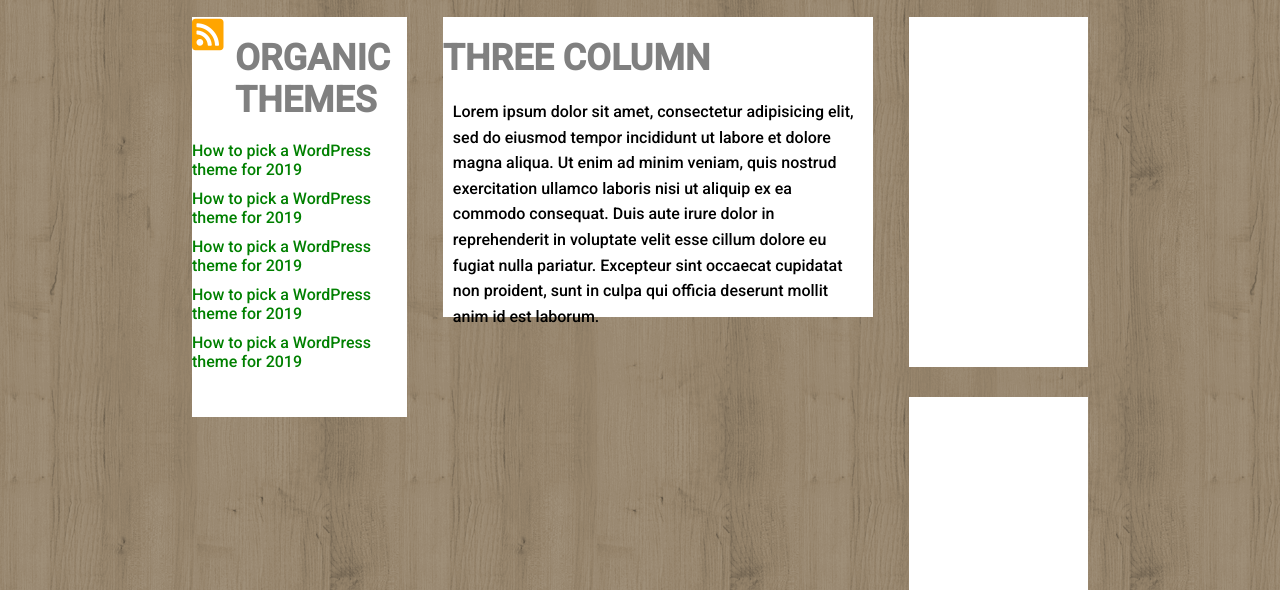
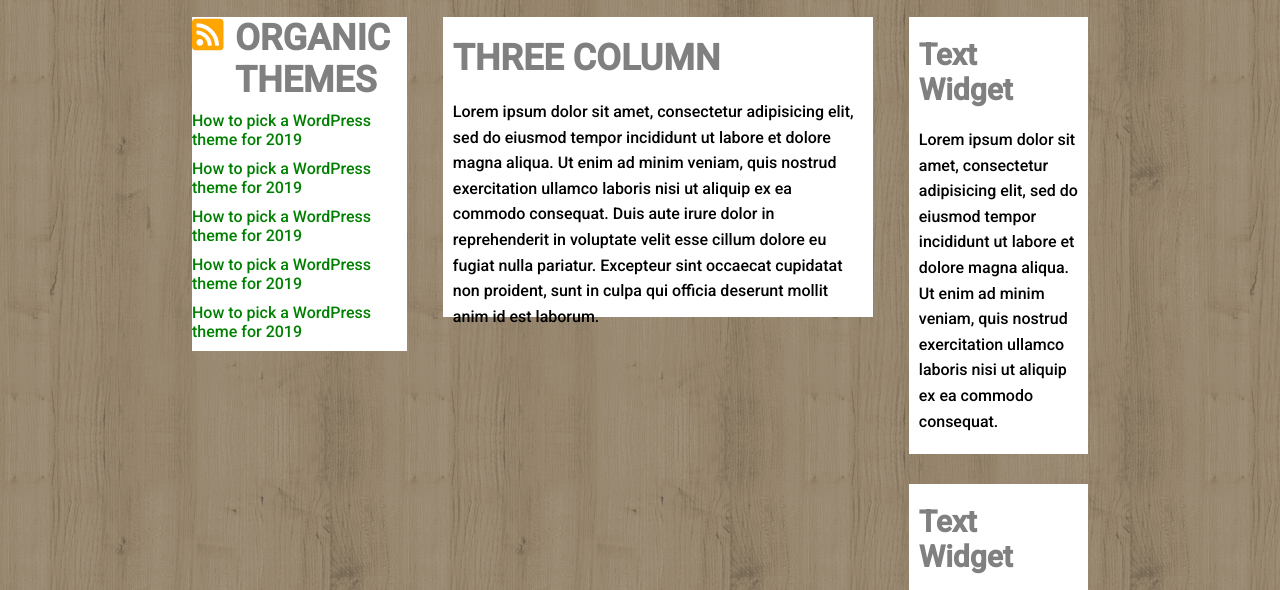
Before and after one commit to Simonecardinale/htmlcss-wp, a plain HTML site: page index.html in a window 1280 px wide. Shown: the part 362-952 px from the top of the page. Drawn offline with Linux system fonts and the light colour scheme.

Commit message:
main complete

```diff
--- a/css/style.css
+++ b/css/style.css
@@ -82,9 +82,6 @@ main::after {
  /* regole generali degli aside */
 .column {
   width: 30%;
-  /* cancellare */
-  height: 400px;
-  /* /cancellare */
   background-color:white;
   float: left;
   vertical-align: top;
@@ -119,7 +116,11 @@ main::after {
 
 .box-title {
   color: grey;
-  margin: 20px 0;
+  margin: 20px 10px;
+}
+
+.h2-container > h2 {
+  margin: 0 0 10px;
 }
 
 .organic-themes > li {
@@ -138,7 +139,11 @@ main::after {
   margin: 0 5%;
 }
 
-.central-box > p {
+.central-box > h2 {
+  margin: 20px 10px;
+}
+
+p {
   margin: 20px 10px;
   line-height: 1.6;
 }
@@ -154,10 +159,12 @@ main::after {
 }
 
 .right {
-  height: 350px;
   width: 100%;
-  float: none;
   margin-bottom: 30px;
+}
+
+.right > h2{
+  font-size: 30px;
 }
 
 /* /box destro */
--- a/index.html
+++ b/index.html
@@ -59,15 +59,17 @@
 
     <!-- box destro -->
       <div class="right-box">
-
         <aside class="right column">
-
+          <h2 class="box-title">Text Widget</h2>
+          <p>Lorem ipsum dolor sit amet, consectetur adipisicing elit, sed do eiusmod tempor incididunt ut labore et dolore magna aliqua. Ut enim ad minim veniam, quis nostrud exercitation ullamco laboris nisi ut aliquip ex ea commodo consequat.</p>
         </aside>
         <aside class="right column">
-
+          <h2 class="box-title">Text Widget</h2>
+          <p>Lorem ipsum dolor sit amet, consectetur adipisicing elit, sed do eiusmod tempor incididunt ut labore et dolore magna aliqua. Ut enim ad minim veniam, quis nostrud exercitation ullamco laboris nisi ut aliquip ex ea commodo consequat. </p>
         </aside>
         <aside class="right column">
-
+          <h2 class="box-title">Text Widget</h2>
+          <p>Lorem ipsum dolor sit amet, consectetur adipisicing elit, sed do eiusmod tempor incididunt ut labore et dolore magna aliqua. Ut enim ad minim veniam, quis nostrud exercitation ullamco laboris nisi ut aliquip ex ea commodo consequat.</p>
         </aside>
       </div>
     <!-- /box destro -->
```
